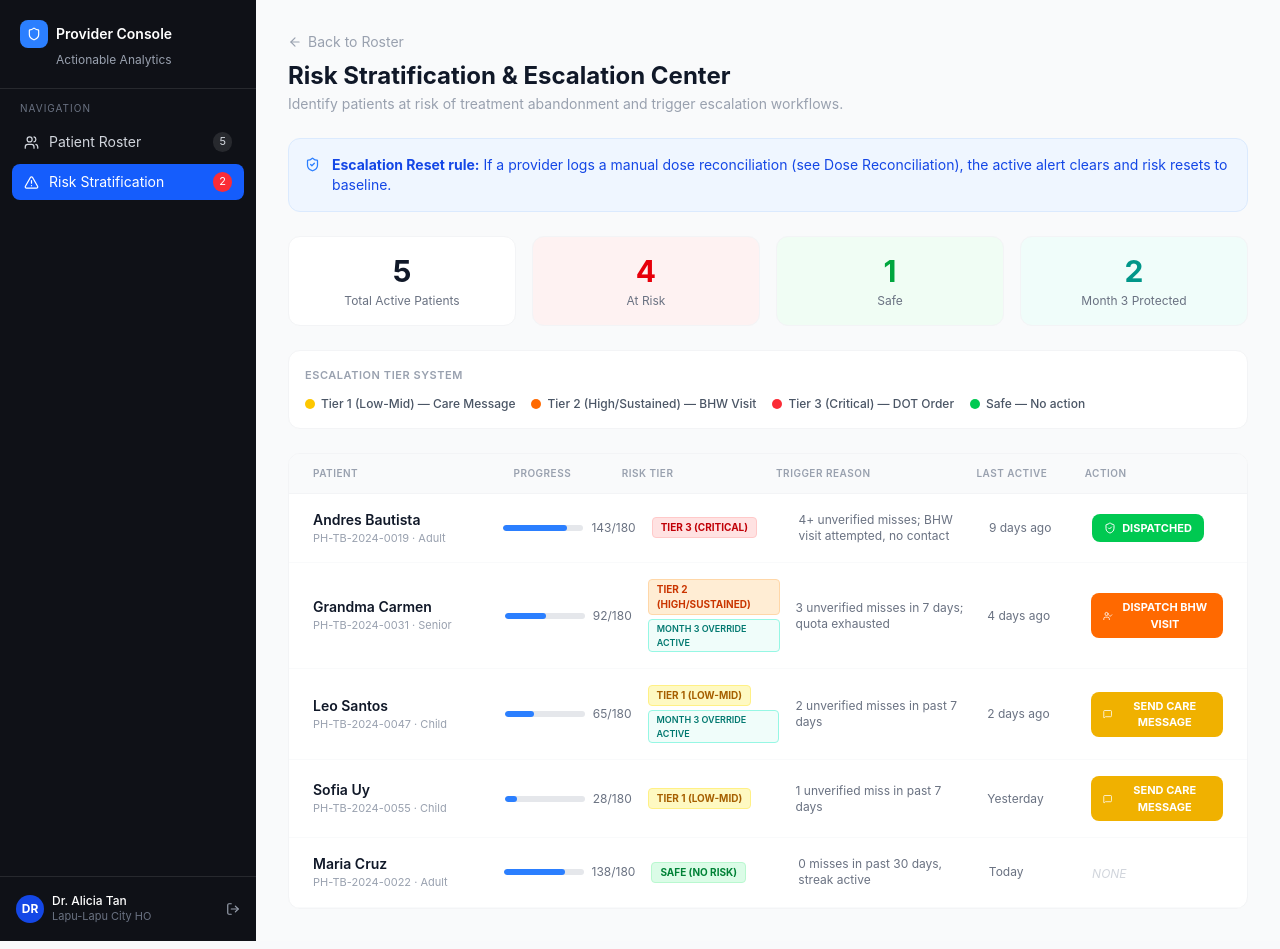
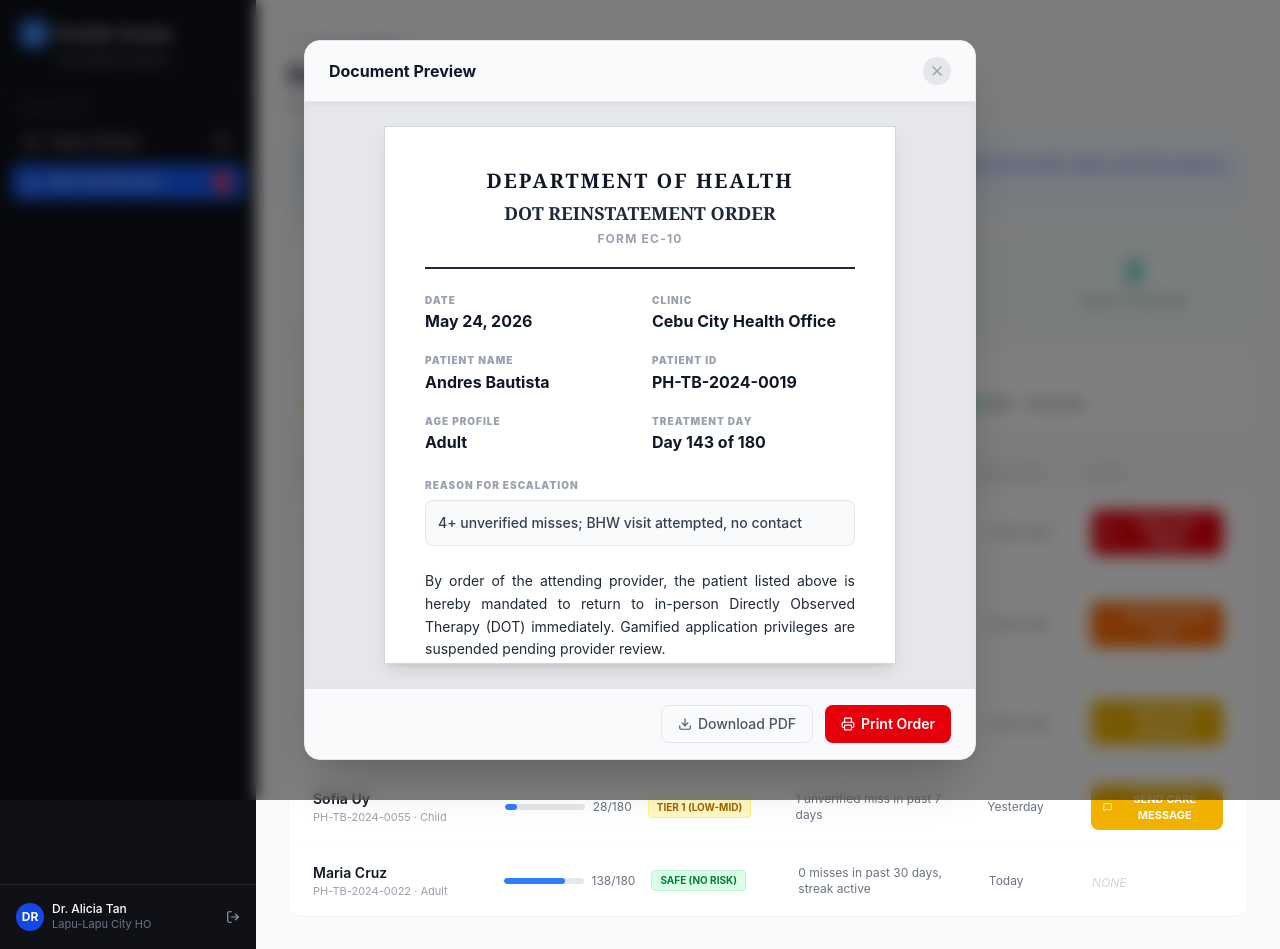
Before and after one commit to CursedSensei/amping, a React (Vite) app in the folder frontend/hc_professional/: page /risk in a window 1280 px wide. Both pictures are taken after a click on the element "PRINT DOT ORDER". Built offline with nearby package versions, Linux system fonts and the light colour scheme.

Commit message:
feat: implement BHW and DOT modals, add toast notifications, and enhance action button functionality

```diff
--- a/frontend/hc_professional/src/pages/RiskStratification.tsx
+++ b/frontend/hc_professional/src/pages/RiskStratification.tsx
@@ -1,8 +1,204 @@
-import { useState } from 'react';
+import { useState, useEffect } from 'react';
 import { useNavigate } from 'react-router-dom';
-import { ArrowLeft, ShieldCheck, Users, AlertTriangle, AlertOctagon, Printer, UserCheck, MessageSquare } from 'lucide-react';
+import {
+  ArrowLeft,
+  ShieldCheck,
+  Users,
+  AlertTriangle,
+  AlertOctagon,
+  Printer,
+  UserCheck,
+  MessageSquare,
+  X,
+  Download,
+  CheckCircle2,
+} from 'lucide-react';
 import Sidebar from '../components/Sidebar';
 import { MOCK_PATIENTS, type Patient, type RiskTier } from '../data/mockData';
+
+// ─── Types ─────────────────────────────────────────────────────────────────
+
+type ModalPatient = Patient | null;
+
+// ─── Toast ─────────────────────────────────────────────────────────────────
+
+function Toast({ message, onDismiss }: { message: string; onDismiss: () => void }) {
+  useEffect(() => {
+    const t = setTimeout(onDismiss, 5000);
+    return () => clearTimeout(t);
+  }, [onDismiss]);
+
+  return (
+    <div className="fixed top-5 left-1/2 -translate-x-1/2 z-[300] flex items-center gap-3 bg-gray-900 text-white text-sm font-medium px-5 py-3.5 rounded-xl shadow-2xl max-w-md w-[90%]">
+      <MessageSquare size={18} className="text-yellow-400 shrink-0" />
+      <span className="leading-snug">{message}</span>
+      <button onClick={onDismiss} className="ml-auto text-gray-400 hover:text-white transition-colors">
+        <X size={14} />
+      </button>
+    </div>
+  );
+}
+
+// ─── BHW Dispatch Modal ─────────────────────────────────────────────────────
+
+function BHWModal({ patient, onClose }: { patient: Patient; onClose: () => void }) {
+  const [confirmed, setConfirmed] = useState(false);
+
+  const handleConfirm = () => {
+    setConfirmed(true);
+    setTimeout(onClose, 1800);
+  };
+
+  return (
+    <div className="fixed inset-0 z-[100] bg-black/50 backdrop-blur-sm flex items-center justify-center p-4">
+      <div className="bg-white rounded-2xl w-full max-w-md shadow-2xl overflow-hidden border border-orange-100">
+        {/* Header */}
+        <div className="flex items-center gap-4 p-6 bg-orange-50 border-b border-orange-100">
+          <div className="w-11 h-11 rounded-full bg-white border-2 border-orange-200 flex items-center justify-center shrink-0">
+            <UserCheck size={22} className="text-orange-600" />
+          </div>
+          <div>
+            <h3 className="font-bold text-gray-900 text-lg">Dispatch BHW Visit</h3>
+            <p className="text-[11px] font-semibold uppercase tracking-widest text-orange-600">Tier 2 Escalation</p>
+          </div>
+        </div>
+
+        <div className="p-6">
+          {confirmed ? (
+            <div className="flex flex-col items-center py-4 gap-3 text-center">
+              <CheckCircle2 size={40} className="text-green-500" />
+              <p className="font-bold text-gray-900">BHW visit dispatched!</p>
+              <p className="text-sm text-gray-400">Case file sent to {patient.bhw}.</p>
+            </div>
+          ) : (
+            <>
+              <p className="text-gray-700 font-medium mb-2">
+                Generate a BHW Home Visit Case File for{' '}
+                <strong className="text-gray-900">{patient.name}</strong>?
+              </p>
+              <p className="text-sm text-gray-400">
+                This will create an action task for <strong>{patient.bhw}</strong> (assigned BHW) and log the
+                escalation with a timestamp.
+              </p>
+            </>
+          )}
+        </div>
+
+        {!confirmed && (
+          <div className="p-6 pt-0 flex gap-3">
+            <button
+              onClick={onClose}
+              className="flex-1 border border-gray-200 text-gray-600 text-sm font-medium py-2.5 rounded-xl hover:bg-gray-50 transition-colors"
+            >
+              Cancel
+            </button>
+            <button
+              onClick={handleConfirm}
+              className="flex-1 bg-orange-500 text-white text-sm font-semibold py-2.5 rounded-xl hover:bg-orange-600 transition-colors"
+            >
+              Confirm Dispatch
+            </button>
+          </div>
+        )}
+      </div>
+    </div>
+  );
+}
+
+// ─── DOT Order Print Modal ──────────────────────────────────────────────────
+
+function DOTModal({ patient, onClose }: { patient: Patient; onClose: () => void }) {
+  return (
+    <div className="fixed inset-0 z-[100] bg-black/50 backdrop-blur-sm flex items-center justify-center p-4">
+      <div className="bg-white rounded-2xl w-full max-w-2xl shadow-2xl overflow-hidden border border-gray-200 flex flex-col max-h-[90vh]">
+        {/* Header */}
+        <div className="flex items-center justify-between px-6 py-4 bg-gray-50 border-b border-gray-200">
+          <h3 className="font-bold text-gray-900">Document Preview</h3>
+          <button
+            onClick={onClose}
+            className="text-gray-400 hover:text-gray-600 bg-gray-200 p-1.5 rounded-full transition-colors"
+          >
+            <X size={16} />
+          </button>
+        </div>
+
+        {/* Document */}
+        <div className="flex-1 overflow-y-auto bg-gray-200 p-6 flex justify-center shadow-inner">
+          <div className="bg-white w-full max-w-lg p-10 shadow-lg border border-gray-300 flex flex-col gap-6 font-serif text-gray-800 text-sm">
+            {/* Doc header */}
+            <div className="text-center border-b-2 border-gray-800 pb-5">
+              <h1 className="text-xl font-black uppercase tracking-widest text-gray-900">
+                Department of Health
+              </h1>
+              <h2 className="text-lg font-bold uppercase mt-1">DOT Reinstatement Order</h2>
+              <p className="text-xs font-bold text-gray-400 mt-1 tracking-widest font-sans">FORM EC-10</p>
+            </div>
+
+            {/* Fields */}
+            <div className="grid grid-cols-2 gap-y-5 gap-x-6 font-sans">
+              {[
+                { label: 'Date', value: 'May 24, 2026' },
+                { label: 'Clinic', value: patient.clinic },
+                { label: 'Patient Name', value: patient.name },
+                { label: 'Patient ID', value: patient.patientId },
+                { label: 'Age Profile', value: patient.ageProfile },
+                { label: 'Treatment Day', value: `Day ${patient.currentDay} of ${patient.totalDays}` },
+              ].map((f) => (
+                <div key={f.label}>
+                  <p className="text-[10px] font-black text-gray-400 uppercase tracking-widest mb-0.5">{f.label}</p>
+                  <p className="font-bold text-base text-gray-900">{f.value}</p>
+                </div>
+              ))}
+            </div>
+
+            {/* Reason */}
+            <div className="font-sans">
+              <p className="text-[10px] font-black text-gray-400 uppercase tracking-widest mb-2">
+                Reason for Escalation
+              </p>
+              <p className="p-3 bg-gray-50 border border-gray-200 rounded-lg text-sm text-gray-700 font-medium">
+                {patient.triggerReason}
+              </p>
+            </div>
+
+            {/* Body */}
+            <p className="text-justify leading-relaxed font-sans">
+              By order of the attending provider, the patient listed above is hereby mandated to return to
+              in-person Directly Observed Therapy (DOT) immediately. Gamified application privileges are
+              suspended pending provider review.
+            </p>
+
+            {/* Signature */}
+            <div className="mt-10 flex justify-end">
+              <div className="w-52 border-t-2 border-gray-800 pt-2 text-center font-sans">
+                <p className="text-[10px] font-black uppercase tracking-widest text-gray-500">
+                  Provider Signature
+                </p>
+              </div>
+            </div>
+          </div>
+        </div>
+
+        {/* Footer */}
+        <div className="px-6 py-4 border-t border-gray-200 bg-gray-50 flex gap-3 justify-end">
+          <button className="flex items-center gap-1.5 border border-gray-200 text-gray-600 text-sm font-medium px-4 py-2 rounded-lg hover:bg-gray-50 transition-colors">
+            <Download size={14} />
+            Download PDF
+          </button>
+          <button
+            onClick={onClose}
+            className="flex items-center gap-1.5 bg-red-600 text-white text-sm font-semibold px-4 py-2 rounded-lg hover:bg-red-700 transition-colors"
+          >
+            <Printer size={14} />
+            Print Order
+          </button>
+        </div>
+      </div>
+    </div>
+  );
+}
+
+// ─── Action Button ──────────────────────────────────────────────────────────
 
 const TIER_CONFIG: Record<RiskTier, {
   label: string;
@@ -43,27 +239,50 @@ const TIER_CONFIG: Record<RiskTier, {
   },
 };
 
-function ActionButton({ patient }: { patient: Patient }) {
+function ActionButton({
+  patient,
+  onCareMessage,
+  onBHW,
+  onDOT,
+}: {
+  patient: Patient;
+  onCareMessage: () => void;
+  onBHW: () => void;
+  onDOT: () => void;
+}) {
   const [triggered, setTriggered] = useState(false);
   const cfg = TIER_CONFIG[patient.riskTier];
+
   if (patient.riskTier === 'safe' || !cfg.actionLabel || !cfg.ActionIcon) {
     return <span className="text-xs text-gray-300 italic">NONE</span>;
   }
+
   const Icon = cfg.ActionIcon;
+
+  const handleClick = (e: React.MouseEvent) => {
+    e.stopPropagation();
+    if (triggered) return;
+    if (patient.riskTier === 'tier1') {
+      setTriggered(true);
+      onCareMessage();
+    } else if (patient.riskTier === 'tier2') {
+      onBHW();
+    } else if (patient.riskTier === 'tier3') {
+      onDOT();
+    }
+  };
+
   return (
     <button
-      onClick={(e) => {
-        e.stopPropagation();
-        setTriggered(true);
-      }}
+      onClick={handleClick}
       className={`flex items-center gap-1.5 text-white text-[11px] font-bold px-3 py-1.5 rounded-lg transition-colors ${
         triggered ? 'bg-green-500 cursor-default' : cfg.actionClasses
       }`}
     >
       {triggered ? (
         <>
-          <ShieldCheck size={12} />
-          DISPATCHED
+          <CheckCircle2 size={12} />
+          SENT
         </>
       ) : (
         <>
@@ -80,20 +299,21 @@ function ProgressBar({ current, total }: { current: number; total: number }) {
   return (
     <div className="flex items-center gap-2">
       <div className="w-20 h-1.5 bg-gray-200 rounded-full overflow-hidden">
-        <div
-          className="h-full bg-blue-500 rounded-full"
-          style={{ width: `${pct}%` }}
-        />
+        <div className="h-full bg-blue-500 rounded-full" style={{ width: `${pct}%` }} />
       </div>
-      <span className="text-xs text-gray-500">
-        {current}/{total}
-      </span>
+      <span className="text-xs text-gray-500">{current}/{total}</span>
     </div>
   );
 }
 
+// ─── Page ───────────────────────────────────────────────────────────────────
+
 export default function RiskStratification() {
   const navigate = useNavigate();
+
+  const [toast, setToast] = useState('');
+  const [bhwPatient, setBhwPatient] = useState<ModalPatient>(null);
+  const [dotPatient, setDotPatient] = useState<ModalPatient>(null);
 
   const stats = {
     total: MOCK_PATIENTS.length,
@@ -102,7 +322,6 @@ export default function RiskStratification() {
     month3: MOCK_PATIENTS.filter((p) => p.month3Protected).length,
   };
 
-  // sort: tier3 → tier2 → tier1 → safe
   const tierOrder: RiskTier[] = ['tier3', 'tier2', 'tier1', 'safe'];
   const sorted = [...MOCK_PATIENTS].sort(
     (a, b) => tierOrder.indexOf(a.riskTier) - tierOrder.indexOf(b.riskTier)
@@ -112,10 +331,18 @@ export default function RiskStratification() {
     <div className="flex min-h-screen bg-gray-50">
       <Sidebar />
 
+      {/* Toast */}
+      {toast && <Toast message={toast} onDismiss={() => setToast('')} />}
+
+      {/* BHW Modal */}
+      {bhwPatient && <BHWModal patient={bhwPatient} onClose={() => setBhwPatient(null)} />}
+
+      {/* DOT Modal */}
+      {dotPatient && <DOTModal patient={dotPatient} onClose={() => setDotPatient(null)} />}
+
       <main className="flex-1 p-8 overflow-y-auto">
         {/* Page header */}
-        <div className="flex items-center justify-between mb-6">
-          <div>
+        <div className="mb-6">
           <button
             onClick={() => navigate('/')}
             className="flex items-center gap-1.5 text-sm text-gray-400 hover:text-blue-600 mb-2 transition-colors"
@@ -127,7 +354,6 @@ export default function RiskStratification() {
           <p className="text-sm text-gray-400 mt-0.5">
             Identify patients at risk of treatment abandonment and trigger escalation workflows.
           </p>
-          </div>
         </div>
 
         {/* Escalation Reset Rule */}
@@ -171,12 +397,9 @@ export default function RiskStratification() {
 
         {/* Escalation table */}
         <div className="bg-white border border-gray-100 rounded-xl overflow-hidden">
-          {/* Table header */}
           <div className="grid grid-cols-[2fr_1fr_1.5fr_2fr_1fr_1.5fr] gap-4 px-6 py-3 bg-gray-50 border-b border-gray-100">
             {['Patient', 'Progress', 'Risk Tier', 'Trigger Reason', 'Last Active', 'Action'].map((h) => (
-              <span key={h} className="text-[10px] uppercase tracking-wider text-gray-400 font-semibold">
-                {h}
-              </span>
+              <span key={h} className="text-[10px] uppercase tracking-wider text-gray-400 font-semibold">{h}</span>
             ))}
           </div>
 
@@ -188,7 +411,7 @@ export default function RiskStratification() {
                 onClick={() => navigate(`/patient/${patient.id}`)}
                 className="grid grid-cols-[2fr_1fr_1.5fr_2fr_1fr_1.5fr] gap-4 items-center px-6 py-4 border-b border-gray-50 hover:bg-gray-50 cursor-pointer transition-colors"
               >
-                {/* Patient name */}
+                {/* Patient */}
                 <div>
                   <p className="font-semibold text-gray-900 text-sm">{patient.name}</p>
                   <p className="text-[11px] text-gray-400">{patient.patientId} · {patient.ageProfile}</p>
@@ -200,12 +423,9 @@ export default function RiskStratification() {
                 {/* Risk tier */}
                 <div className="flex flex-col gap-1">
                   <span className={`text-[10px] font-bold px-2 py-0.5 rounded border w-fit ${tierCfg.badgeClasses}`}>
-                    {patient.riskTier === 'safe'
-                      ? 'SAFE (NO RISK)'
-                      : patient.riskTier === 'tier1'
-                      ? 'TIER 1 (LOW-MID)'
-                      : patient.riskTier === 'tier2'
-                      ? 'TIER 2 (HIGH/SUSTAINED)'
+                    {patient.riskTier === 'safe' ? 'SAFE (NO RISK)'
+                      : patient.riskTier === 'tier1' ? 'TIER 1 (LOW-MID)'
+                      : patient.riskTier === 'tier2' ? 'TIER 2 (HIGH/SUSTAINED)'
                       : 'TIER 3 (CRITICAL)'}
                   </span>
                   {patient.month3Protected && (
@@ -223,7 +443,16 @@ export default function RiskStratification() {
 
                 {/* Action */}
                 <div onClick={(e) => e.stopPropagation()}>
-                  <ActionButton patient={patient} />
+                  <ActionButton
+                    patient={patient}
+                    onCareMessage={() =>
+                      setToast(
+                        `Care message queued for ${patient.name}. Patient will receive a check-in from their provider character avatar.`
+                      )
+                    }
+                    onBHW={() => setBhwPatient(patient)}
+                    onDOT={() => setDotPatient(patient)}
+                  />
                 </div>
               </div>
             );
```
Lines whose indentation alone changed are shown as unchanged.
